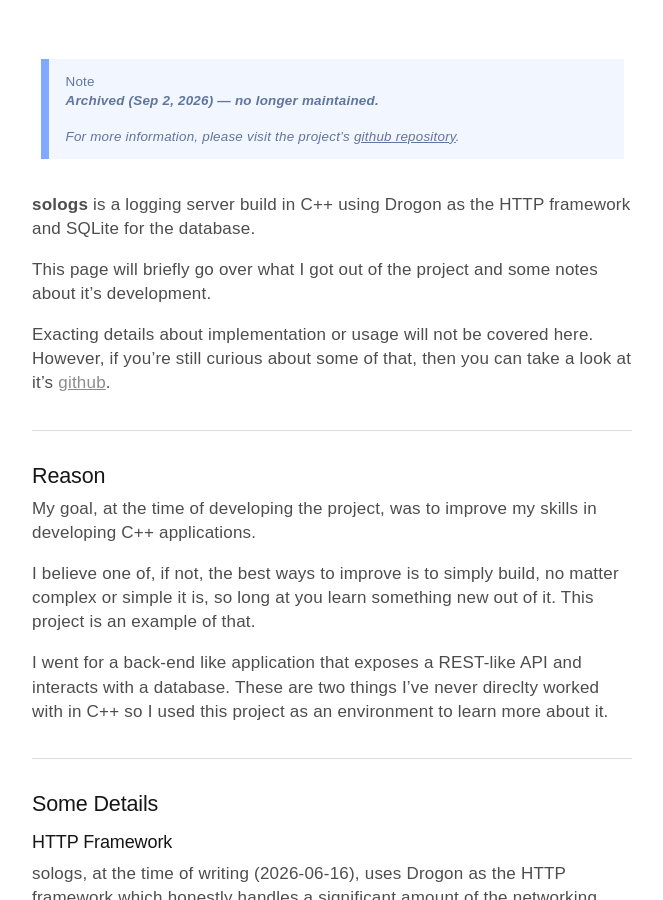
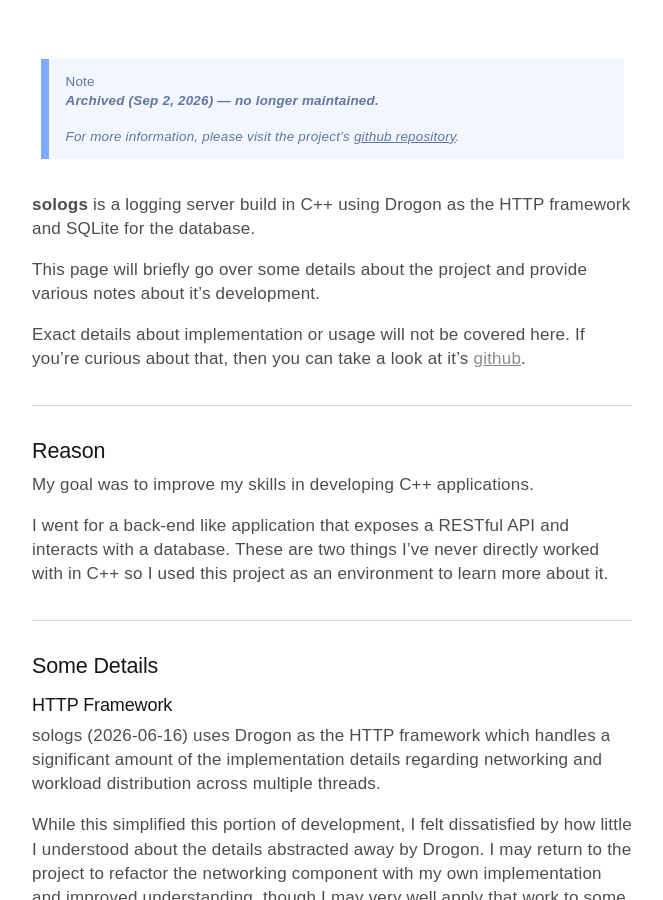
Before and after one commit to RyanVNgo/RyanVNgo.github.io, a Jekyll site: the page built from collections/_projects/sologs.md, in a window 1280 px wide and 900 px high, scrolled down 298 px. Shown: the whole window, without its empty margins (308-971 px from the left). Built offline with Jekyll 4.4.1, drawn with Linux system fonts in a browser that asks for light colours; some web fonts are replaced; some of the changed text lies outside the part shown.

Commit message:
content update

```diff
--- a/collections/_projects/sologs.md
+++ b/collections/_projects/sologs.md
@@ -27,53 +27,47 @@
 **sologs** is a logging server build in C++ using Drogon as the HTTP
 framework and SQLite for the database.
 
-This page will briefly go over what I got out of the project and some
-notes about it's development.
+This page will briefly go over some details about the project and provide
+various notes about it's development.
 
-Exacting details about implementation or usage will not be covered here.
-However, if you're still curious about some of that, then you can take a
-look at it's [github]({{ page.github }}).
+Exact details about implementation or usage will not be covered here.
+If you're curious about that, then you can take a look at it's
+[github]({{ page.github }}).
 
 
 ## Reason
 
-My goal, at the time of developing the project, was to improve my skills
-in developing C++ applications.
+My goal was to improve my skills in developing C++ applications.
 
-I believe one of, if not, the best ways to improve is to simply build,
-no matter complex or simple it is, so long at you learn something new out
-of it. This project is an example of that.
-
-I went for a back-end like application that exposes a REST-like API and
-interacts with a database. These are two things I've never direclty worked
-with in C++ so I used this project as an environment to learn more about
-it.
+I went for a back-end like application that exposes a RESTful API and
+interacts with a database. These are two things I've never directly worked
+with in C++ so I used this project as an environment to learn more about it.
 
 
 ## Some Details
 
 ### HTTP Framework
 
-sologs, at the time of writing (2026-06-16), uses Drogon as the HTTP
-framework which honestly handles a significant amount of the networking.
+sologs (2026-06-16) uses Drogon as the HTTP framework which handles a
+significant amount of the implementation details regarding networking
+and workload distribution across multiple threads.
 
-As a result, I may modify the implemention to use a low-level networking
-library like [Asio](https://think-async.com/Asio/) and provide the
-implementation myself. It will very likely be worse than Drogon and other
-HTTP frameworks but it would give me hands-on experience with topics like
-asynchronous TCP communication and HTTP parsing.
+While this simplified this portion of development, I felt dissatisfied
+by how little I understood about the details abstracted away by Drogon.
+I may return to the project to refactor the networking component with
+my own implementation and improved understanding, though I may very well
+apply that work to some future project.
 
 
 ### Database
 
-The database I'm using for the project is SQLite, specifically with the
-sqlite3 library.
+The database is SQLite, specifically with the sqlite3 library.
 
 I already have experience writing SQL and communicating to a database
-with code, I just haven't done it yet in C++.
+through software, I just haven't done it yet in C++.
 
-The implementation was straight forward enough but I think a good amount
-of work is still left to improve the performance of the end-to-end data
+Implementation was straight forward enough but I think significant work
+can be done to improve the performance of the end-to-end data
 pipeline.
 
 
@@ -116,8 +110,4 @@
 ## Future Development
 
 At the time of writing, there are some additional features and performance
-improvements I'd like to implement so those may come in the near future.
-
-Additionally, as mentioned before, I may use this project as the environment
-to learn more about networking and HTTP handling by replacing Drogon
-with a custom implementation, supported by [Asio](https://think-async.com/Asio/).
+improvements I'd like to implement so those may come in a future version.
```
Also changed, not shown: other parts of collections/_projects/sologs.md (+3 -3 lines).
